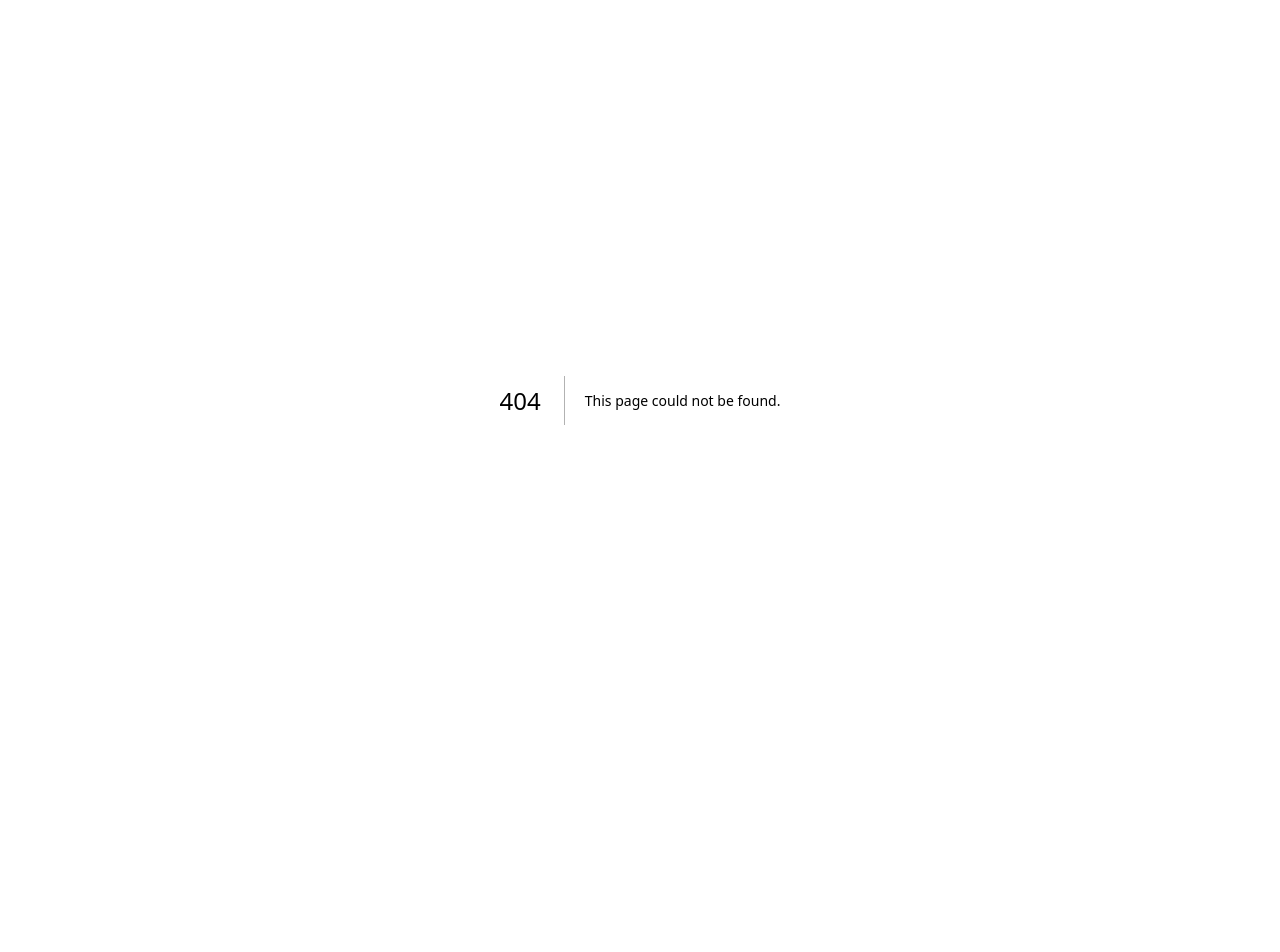
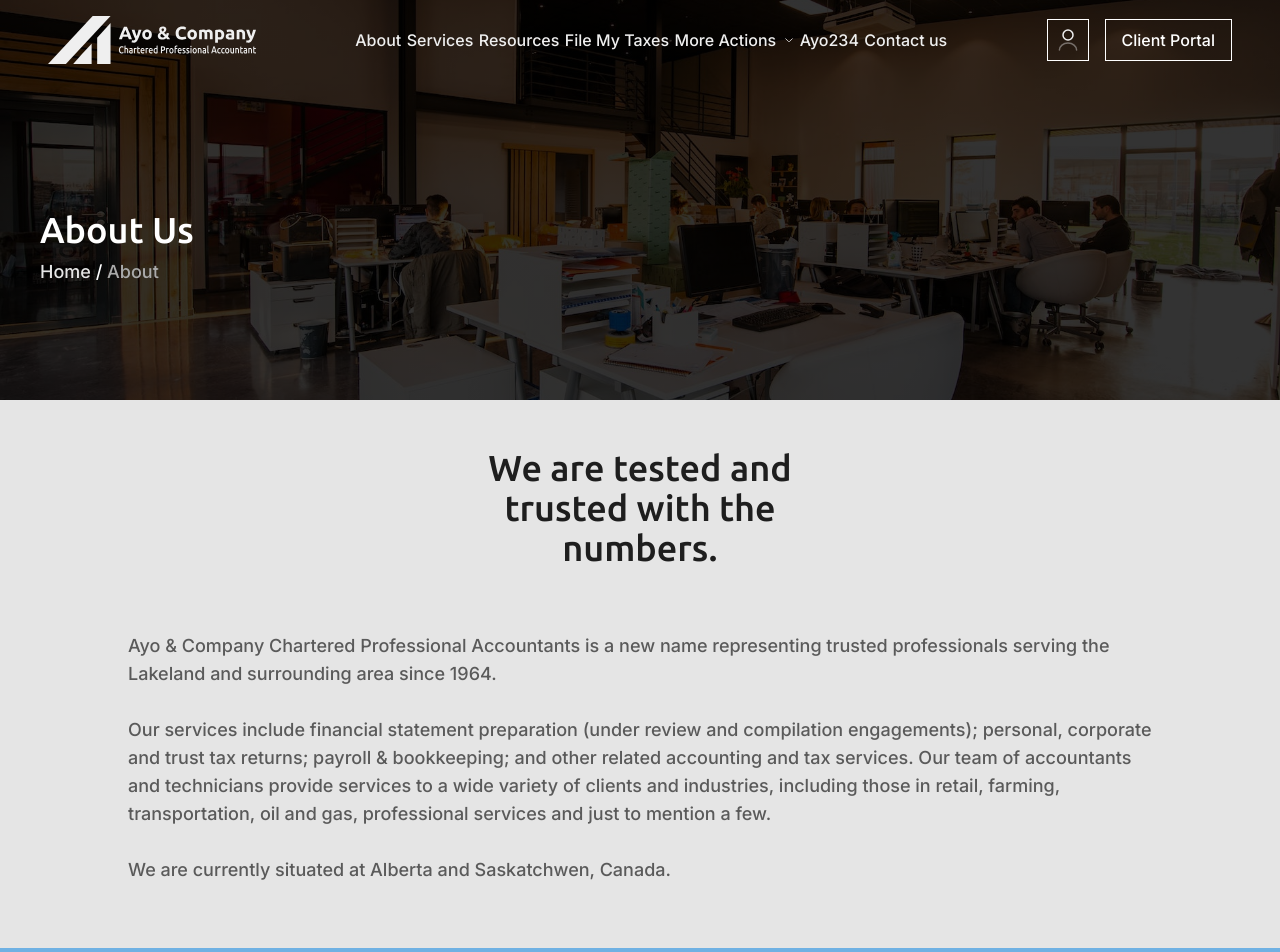
Before and after one commit to AyoCpa/Ayo-cpa-new, a Next.js app: page /about in a window 1280 px wide. Before the commit this address had no page. Shown: the top 952 px of the page. Before the commit the page ends 800 px from the top, so only its background shows below. Built offline with nearby package versions, Linux system fonts and the light colour scheme.

Commit message:
new fixes

```diff
--- a/components/Nav/Navbar.tsx
+++ b/components/Nav/Navbar.tsx
@@ -7,10 +7,13 @@ import { useEffect, useState } from "react";
 import { ButtonWithNoIcon } from "../Buttons/ActionButton";
 import logoColored from "@/public/ASSETS/LOGOS/logo-colored.svg";
 import userDark from "@/public/ASSETS/ICONS/user-dark.svg";
-import hamburgerWhite from "@/public/ASSETS/ICONS/hamburger-white.svg"
-import hamburgerBlack from "@/public/ASSETS/ICONS/hamburger-black.svg"
+import hamburgerWhite from "@/public/ASSETS/ICONS/hamburger-white.svg";
+import hamburgerBlack from "@/public/ASSETS/ICONS/hamburger-black.svg";
+import underline from "@/public/ASSETS/ICONS/underline.svg";
+import { useRouter } from "next/router";
 
 const Navbar = () => {
+  const router = useRouter()
   const isLoggedIn = false;
   const [scrollPos, setScrollPos] = useState(0);
   useEffect(() => {
@@ -36,7 +39,14 @@ const Navbar = () => {
           scrollPos > 10 ? "text-[#1A1229]" : "text-[#EFEFEF]"
         }`}
       >
-        <span className="cursor-pointer">About</span>
+        <span className="cursor-pointer relative" onClick={() => {
+          router.push("/about")
+        }}>
+          About
+          <span className="absolute">
+            <Image src={underline} alt="underline" />
+          </span>
+        </span>
         <span className="cursor-pointer">Services</span>
         <span className="cursor-pointer">Resources</span>
         <span className="cursor-pointer">File My Taxes</span>
@@ -78,7 +88,7 @@ const Navbar = () => {
           />
         </div>
 
-        <div  className="hidden xl:block ml-4">
+        <div className="hidden xl:block ml-4">
           <ButtonWithNoIcon
             dark={scrollPos > 10 ? true : false}
             text="Client Portal"
--- /dev/null
+++ b/components/Nuggets/PagesSubHeader.tsx
@@ -0,0 +1,17 @@
+import { ubuntu } from "@/utils/fonts";
+
+type pageSubHeaderProps = {
+    text: string
+}
+
+export const PagesSubHeader = ({text}: pageSubHeaderProps) => {
+    return (
+      <div className="text-center pt-12 w-3/5  lg:w-[30%] mx-auto mb-0">
+        <span
+          className={`${ubuntu.variable} font-ubuntu text-xl lg:text-4xl text-[#1E1E1E]`}
+        >
+          {text}
+        </span>
+      </div>
+    );
+}
--- /dev/null
+++ b/components/Nuggets/SideBannerContent.tsx
@@ -0,0 +1,31 @@
+import { inter, ubuntu } from "@/utils/fonts";
+import {useRouter} from "next/router"
+
+type SideBannerContentProps = {
+  mainText: string;
+  currentPage: string;
+};
+
+export const SideBannerContent = ({
+  mainText,
+  currentPage,
+}: SideBannerContentProps) => {
+    const router = useRouter()
+  return (
+    <>
+      <div className={`${ubuntu.variable} font-ubuntu text-xl lg:text-4xl`}>
+        {mainText}
+      </div>
+
+      <div className={`${inter.variable} font-inter text-xs lg:text-lg mt-2 `}>
+        <span
+          onClick={() => router.push("/")}
+          className="cursor-pointer text-[#E6E6E6]"
+        >
+          Home
+        </span>{" "}
+        / <span className="text-[#AAAAAA]">{currentPage}</span>{" "}
+      </div>
+    </>
+  );
+};
--- a/middleware.ts
+++ b/middleware.ts
@@ -9,5 +9,5 @@ export function middleware(request:NextRequest) {
 
 // See "Matching Paths" below to learn more
 export const config = {
-  matcher: '/about',
+  matcher: '/testing',
 }
--- /dev/null
+++ b/pages/about.tsx
@@ -0,0 +1,56 @@
+import Navbar from "@/components/Nav/Navbar";
+import React from "react";
+import styles from "@/styles/Home.module.css";
+import { ubuntu, inter } from "@/utils/fonts";
+import { SideBannerContent } from "@/components/Nuggets/SideBannerContent";
+import { PagesSubHeader } from "@/components/Nuggets/PagesSubHeader";
+import { HireFlash } from "@/components/PageFlash/HireFlash";
+import { ServiceFlash } from "@/components/PageFlash/ServiceFlash";
+import { Footer } from "@/components/Footer/Footer";
+import FixedArrowUp from "@/components/Nuggets/FixedArrowUp";
+
+function about() {
+  return (
+    <>
+      <Navbar />
+      <FixedArrowUp />
+      <section className={styles.aboutBanner}>
+        <div className="text-white ml-10 mt-24">
+          <SideBannerContent mainText="About Us" currentPage="About" />
+        </div>
+      </section>
+      <section className="bg-[#E5E5E5] pb-16">
+        <PagesSubHeader text="We are tested and trusted with the numbers." />
+
+        <div className="mt-16 w-[90%] lg:w-4/5 mx-auto text-[#5A5A5A]">
+          <span className={`${inter.variable} font-inter lg:text-lg text-sm`}>
+            Ayo & Company Chartered Professional Accountants is a new name
+            representing trusted professionals serving the Lakeland and
+            surrounding area since 1964. <br /> <br /> Our services include
+            financial statement preparation (under review and compilation
+            engagements); personal, corporate and trust tax returns; payroll &
+            bookkeeping; and other related accounting and tax services. Our team
+            of accountants and technicians provide services to a wide variety of
+            clients and industries, including those in retail, farming,
+            transportation, oil and gas, professional services and just to
+            mention a few. <br /> <br /> We are currently situated at Alberta
+            and Saskatchwen, Canada.
+          </span>
+        </div>
+      </section>
+      <section>
+        <HireFlash />
+      </section>
+
+      <section>
+        <ServiceFlash />
+      </section>
+
+      <section>
+        <Footer />
+      </section>
+    </>
+  );
+}
+
+export default about;
--- a/styles/Home.module.css
+++ b/styles/Home.module.css
@@ -5,6 +5,16 @@
   align-items: center;
   padding: 6rem;
   min-height: 100vh;
+}
+
+.aboutBanner{
+    background-image: linear-gradient(to right, rgba(0, 0, 0, 0.8), rgba(0, 0, 0, 0.8)) , url("../public/ASSETS/IMAGES/About_Image.png");
+    height: 50vh;
+    background-repeat: no-repeat;
+    background-position: center;
+    background-size: cover;
+    display: flex;
+    align-items: center;
 }
 
 
```
Also changed, not shown: public/ASSETS/ICONS/underline.svg (added), public/ASSETS/IMAGES/About_Image.png (added).
